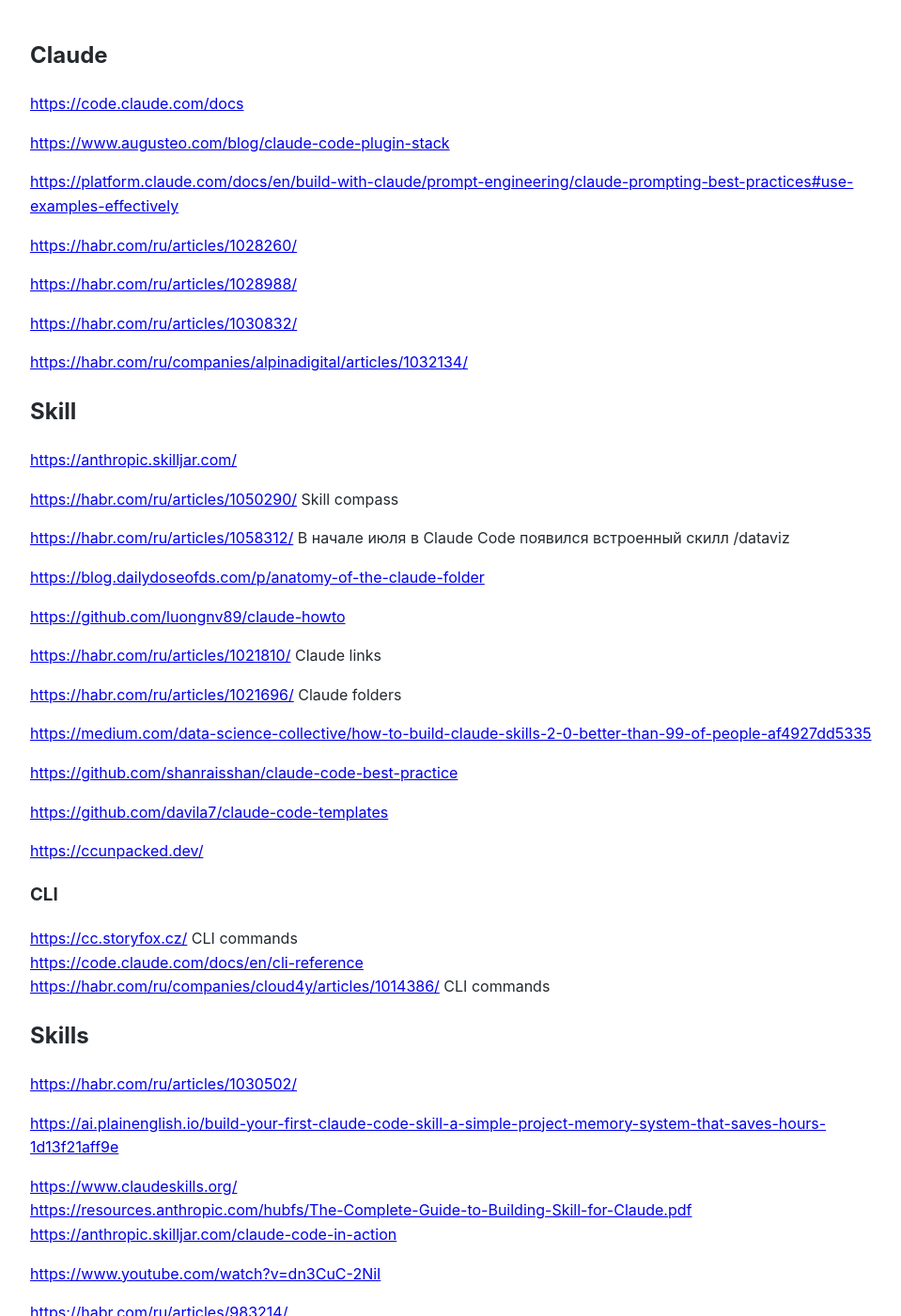
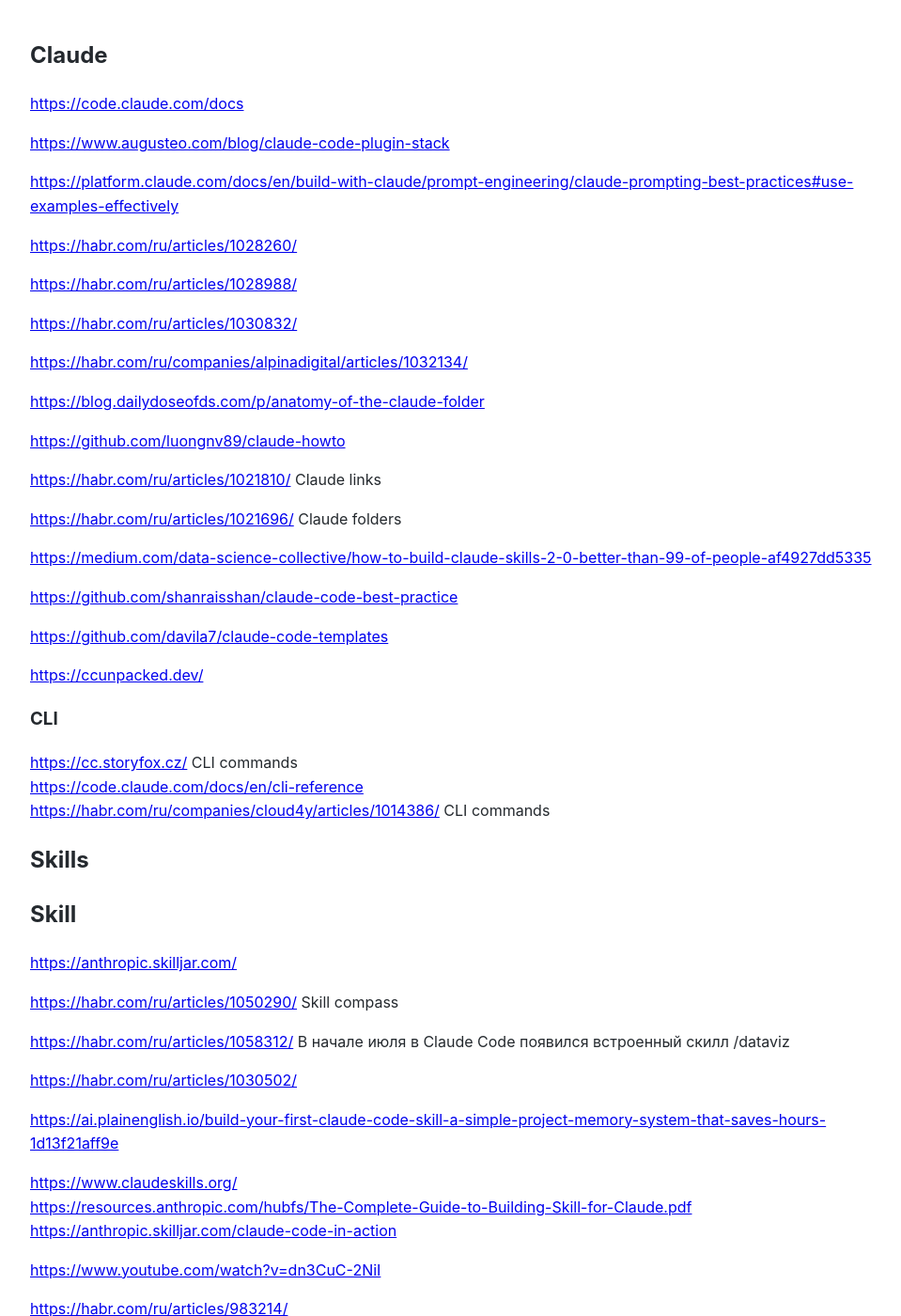
Before and after one commit to Michael-Lubinsky/michael-lubinsky.github.com, a Jekyll site: the page built from ml/claude.md, in a window 1280 px wide and 1400 px high. Shown: the whole window at 94% size, without its empty margins (158-1117 px from the left). Built offline with Jekyll 4.4.1, drawn with Linux system fonts in a browser that asks for light colours; our own code applies the rules of GitHub Pages for plain Markdown files; some of the changed lines change nothing that is shown.

Commit message:
Update claude.md

```diff
--- a/ml/claude.md
+++ b/ml/claude.md
@@ -13,12 +13,7 @@
 
 <https://habr.com/ru/companies/alpinadigital/articles/1032134/>
 
-## Skill
-<https://anthropic.skilljar.com/>
 
-<https://habr.com/ru/articles/1050290/> Skill compass
-
-<https://habr.com/ru/articles/1058312/> В начале июля в Claude Code появился встроенный скилл /dataviz
 
 
 
@@ -44,6 +39,14 @@
 <https://habr.com/ru/companies/cloud4y/articles/1014386/> CLI commands
 
 ## Skills
+
+## Skill
+<https://anthropic.skilljar.com/>
+
+<https://habr.com/ru/articles/1050290/> Skill compass
+
+<https://habr.com/ru/articles/1058312/> В начале июля в Claude Code появился встроенный скилл /dataviz
+
 <https://habr.com/ru/articles/1030502/>
 
 <https://ai.plainenglish.io/build-your-first-claude-code-skill-a-simple-project-memory-system-that-saves-hours-1d13f21aff9e>
```
